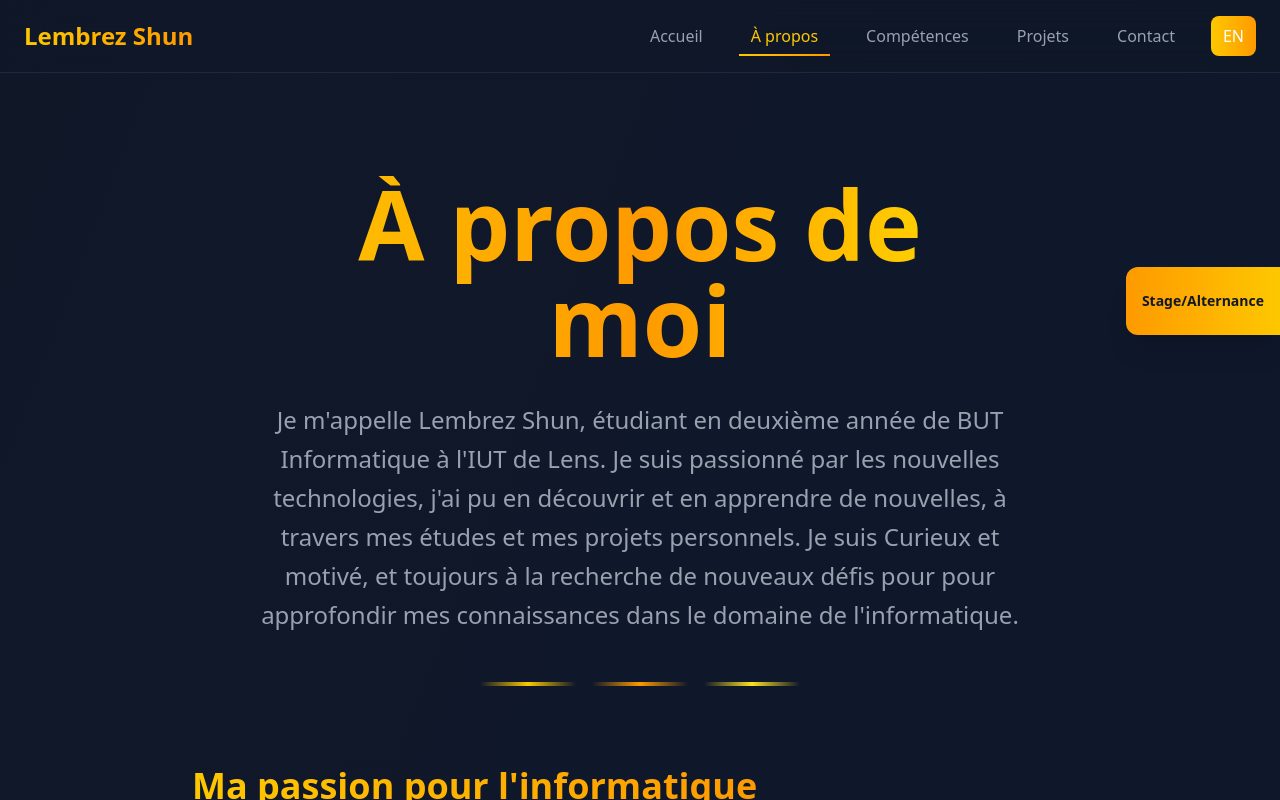
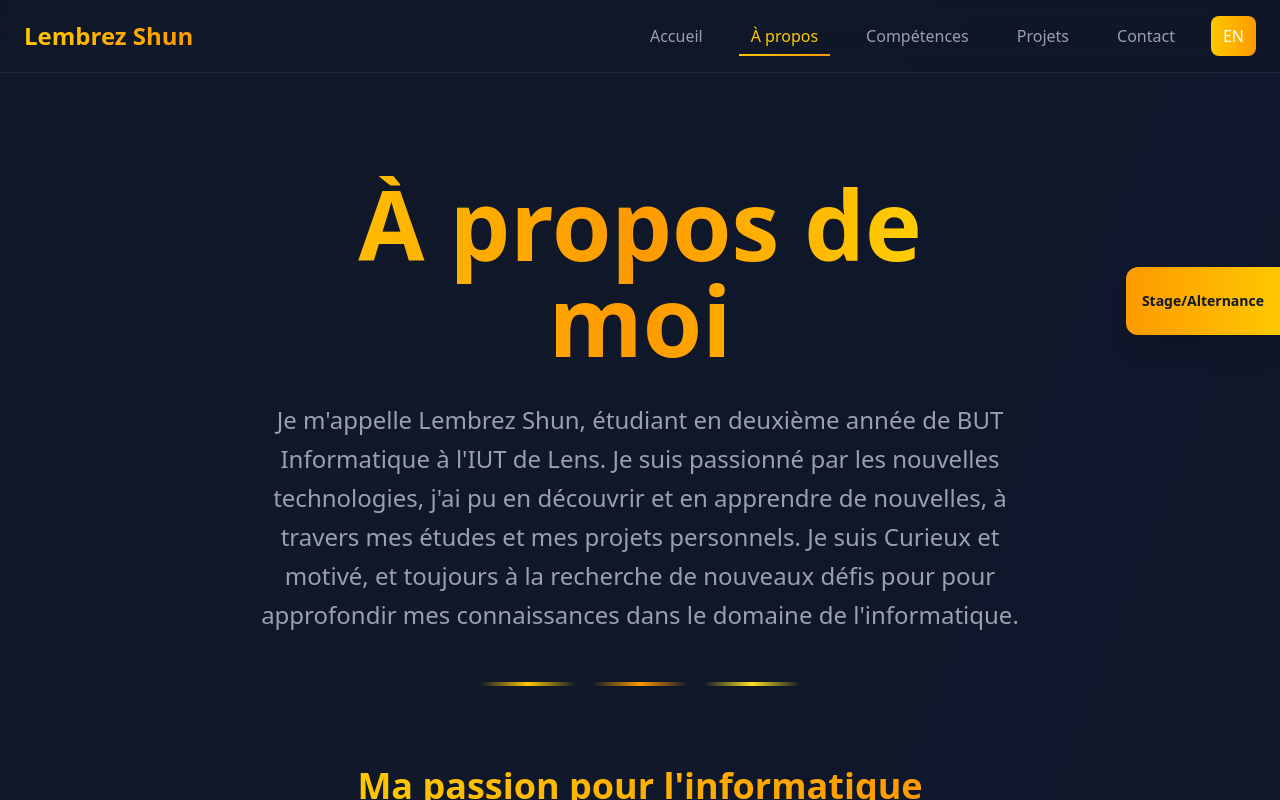
Before and after one commit to Shun-codes/portfolio, a React (Vite) app: page / in a window 1280 px wide. Both pictures are taken after a click on the button "En savoir plus sur moi". Shown: the top 800 px of the page. Built offline with nearby package versions, Linux system fonts and the light colour scheme.

Commit message:
Petit modification dans about pour centré de 2 titre que j'avais oublié c'était stréesant

```diff
--- a/src/pages/About.tsx
+++ b/src/pages/About.tsx
@@ -36,11 +36,11 @@ const About: React.FC<AboutProps> = ({ setCurrentPage }) => {
       {/* Ma passion pour l'informatique */}
       <section className="mb-20">
         <div className="max-w-4xl mx-auto">
-          <div className="flex items-center gap-3 mb-8">
-            <h2 className="text-3xl md:text-4xl font-bold bg-gradient-to-r from-yellow-400 to-amber-500 bg-clip-text text-transparent">
+          <h2 className="text-3xl md:text-4xl font-bold text-center mb-8">
+            <span className="bg-gradient-to-r from-yellow-400 to-amber-500 bg-clip-text text-transparent">
               {t('about.passionTitle')}
-            </h2>
-          </div>
+            </span>
+          </h2>
 
           <div className="bg-gradient-to-br from-gray-800/50 to-gray-900/50 backdrop-blur-sm border border-gray-700 rounded-2xl p-6 md:p-8 space-y-4">
             <p className="text-gray-300 text-lg leading-relaxed">
@@ -184,8 +184,8 @@ const About: React.FC<AboutProps> = ({ setCurrentPage }) => {
       {/* Et au-delà du code ? */}
       <section className="mb-20">
         <div className="max-w-5xl mx-auto">
-          <div className="flex items-center gap-3 mb-8">
-            <h2 className="text-3xl md:text-4xl font-bold bg-gradient-to-r from-amber-400 to-yellow-500 bg-clip-text text-transparent">
+          <div className="flex items-center justify-center gap-3 mb-8">
+            <h2 className="text-center text-3xl md:text-4xl font-bold bg-gradient-to-r from-amber-400 to-yellow-500 bg-clip-text text-transparent">
               {t('about.beyondCodeTitle')}
             </h2>
           </div>
```
